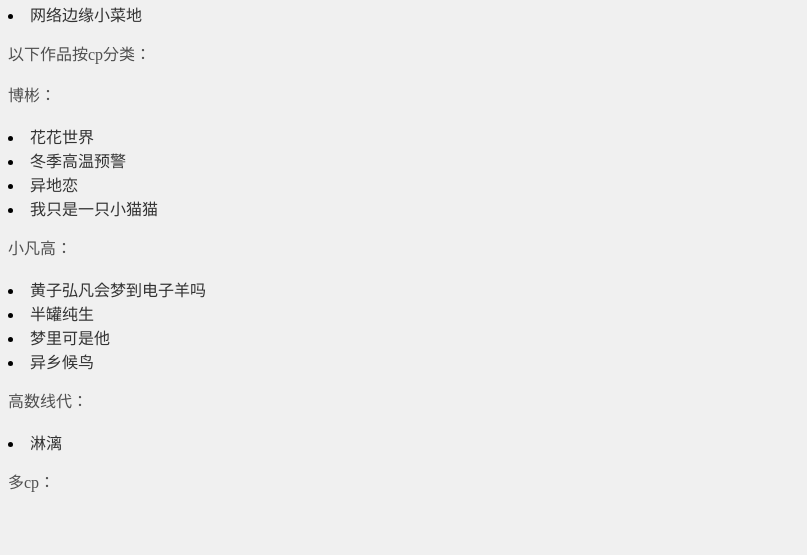
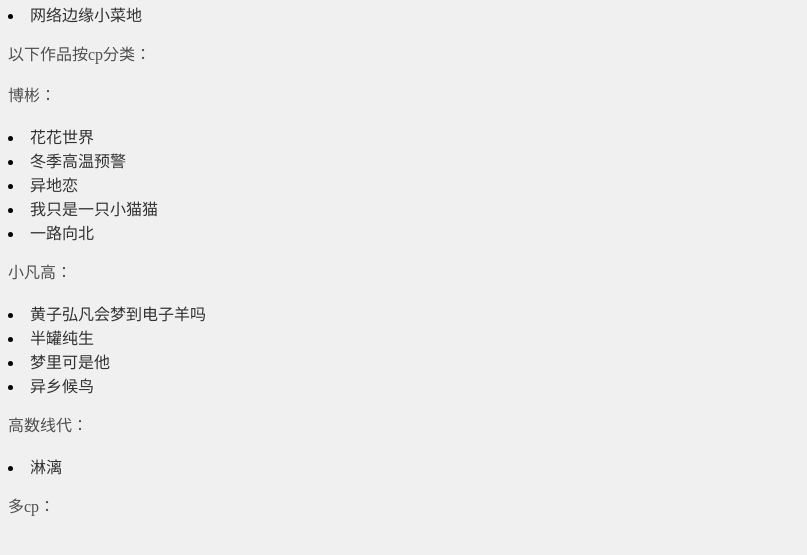
Before and after one commit to zyszcsz-janejoy/huangju, a plain HTML site: page index.html in a window 1280 px wide. Shown: the part 87-642 px from the top of the page, without its empty margins (0-807 px from the left). Drawn offline with Linux system fonts and the light colour scheme.

Commit message:
Update index.html

```diff
--- a/index.html
+++ b/index.html
@@ -49,6 +49,7 @@
         <li><a href="works/冬季高温预警.html">冬季高温预警</a></li>
         <li><a href="works/异地恋.html">异地恋</a></li>
         <li><a href="works/我只是一只小猫猫.html">我只是一只小猫猫</a></li>
+        <li><a href="works/一路向北.html">一路向北</a></li>
     </p>
     <p>小凡高：</p>
     <p>
```
